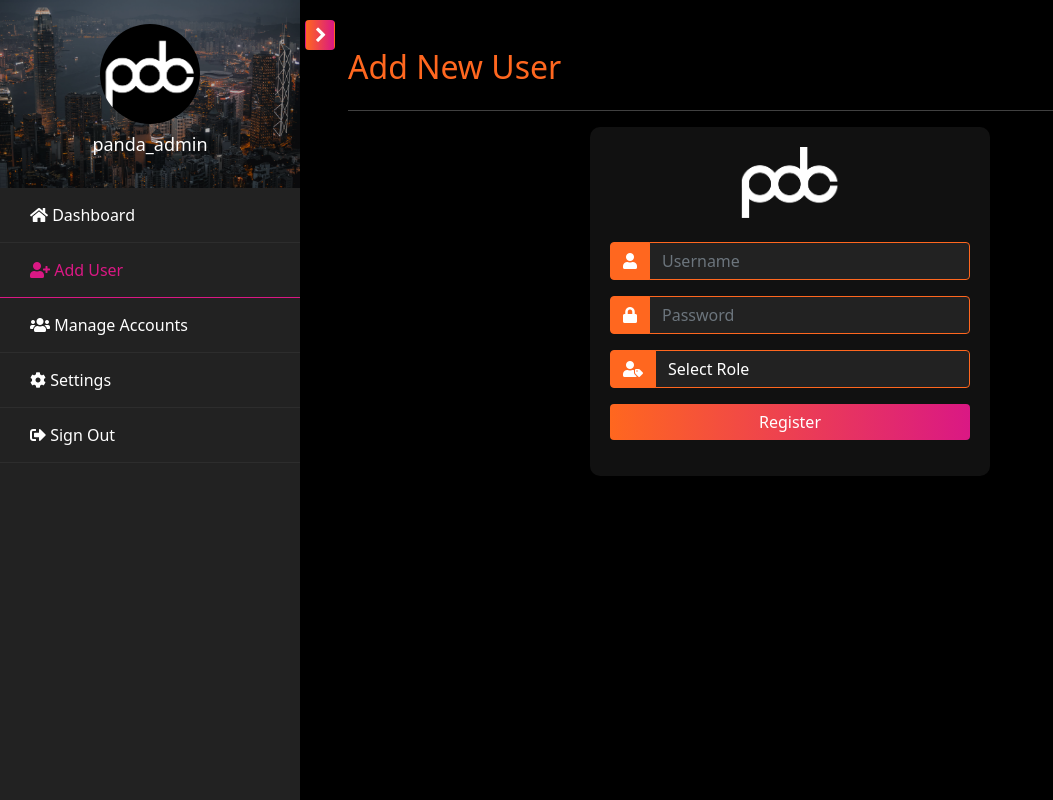
After one commit to DrwSiruma/PDC-Web-Project, a PHP site: template pages/admin/admin.register.php in a window 1280 px wide. The commit adds this page. Shown: the whole page, without its empty margins (0-1053 px from the left). Run offline with PHP 8.4, Linux system fonts and the light colour scheme; the template is opened without the code that fills it, so the values that code supplies are empty; a user stored in the database is signed in.

Commit message:
added pages to admin module

```diff
--- /dev/null
+++ b/assets/css/admin.style.css
@@ -0,0 +1,293 @@
+body {
+    background-color: #000;
+    color: #fff;
+    text-align: left;
+    margin: 0;
+}
+.text-orange {
+    color: #FF671F;
+}
+
+/* .sidebar {
+    background-color: #111;
+    color: #fff;
+    min-height: 100vh;
+    padding: 1rem;
+}
+
+.sidebar .nav-link {
+    color: #fff;
+    margin-bottom: 1rem;
+}
+
+.sidebar .nav-link:hover, .sidebar .nav-link.active {
+    background-color: #FF671F;
+    color: #fff;
+    border-radius: 5px;
+}
+
+.sidebar .nav-link i {
+    margin-right: 0.5rem;
+}
+
+.sidebar-heading {
+    color: #DA1884;
+    text-align: center;
+    margin-bottom: 2rem;
+}
+
+.social-icons {
+    position: absolute;
+    bottom: 2rem;
+    left: 50%;
+    transform: translateX(-50%);
+}
+
+.social-icons a {
+    color: gold;
+    margin: 0 0.5rem;
+    font-size: 1.5rem;
+}
+
+.table-dark {
+    background-color: #222;
+    color: #fff;
+}
+
+.table-dark .highlight {
+    background-color: #444;
+}
+
+.table-dark .badge {
+    font-size: 1rem;
+}
+
+.table-dark .badge-warning {
+    background-color: #FF671F;
+}
+
+.table-dark .badge-success {
+    background-color: #DA1884;
+}
+
+.btn-primary {
+    background: linear-gradient(to right, #FF671F, #DA1884);
+    border: none;
+}
+
+.btn-primary:hover {
+    background: linear-gradient(to right, #DA1884, #FF671F);
+}
+
+.btn-outline-light {
+    border-color: gold;
+    color: gold;
+}
+
+.btn-outline-light:hover {
+    background-color: gold;
+    color: #000;
+} */
+
+.img {
+    background-size: cover;
+    background-repeat: no-repeat;
+    background-position: center center;
+}
+.wrapper {
+    width: 100%;
+}
+#sidebar {
+    min-width: 300px;
+    max-width: 300px;
+    background: #222;
+    color: #fff;
+    -webkit-transition: all 0.3s;
+    -o-transition: all 0.3s;
+    transition: all 0.3s;
+    position: relative;
+}
+#sidebar .h6 {
+    color: #fff;
+}
+#sidebar.active {
+    margin-left: -300px;
+}
+#sidebar.active .custom-menu {
+    margin-right: -50px;
+}
+#sidebar.active .btn.btn-orange:before {
+    content: "\f053";
+    font-family: "FontAwesome";
+    right: 2px !important;
+}
+#sidebar.active .btn.btn-orange:after {
+    display: none;
+}
+#sidebar h1 {
+    margin-bottom: 20px;
+    font-weight: 700;
+    font-size: 20px;
+}
+#sidebar h1 .logo {
+    color: #fff;
+    display: block;
+    padding: 10px 30px;
+    background: #FF671F;
+}
+#sidebar ul.components {
+    padding: 0;
+}
+#sidebar ul li {
+    font-size: 16px;
+}
+#sidebar ul li > ul {
+    margin-left: 10px;
+}
+#sidebar ul li > ul li {
+    font-size: 14px;
+}
+#sidebar ul li a {
+    text-decoration: none;
+    padding: 15px 30px;
+    display: block;
+    color: #fff;
+    border-bottom: 1px solid rgba(255, 255, 255, 0.05);
+}
+#sidebar ul li a span.notif {
+    position: relative;
+}
+#sidebar ul li a span.notif small {
+    position: absolute;
+    top: -3px;
+    bottom: 0;
+    right: -3px;
+    width: 12px;
+    height: 12px;
+    content: '';
+    background: red;
+    border-radius: 50%;
+    font-family: "Poppins", Arial, sans-serif;
+    font-size: 8px;
+}
+#sidebar ul li a:hover {
+    color: #fff;
+    background: #FF671F;
+    border-bottom: 1px solid #FF671F;
+}
+#sidebar ul li.active > a {
+    background: transparent;
+    color: #da1884;
+    border-bottom: 1px solid #DA1884;
+}
+#sidebar ul li.active > a:hover {
+    background: #FF671F;
+    border-bottom: 1px solid #FF671F;
+    color: #fff;
+}
+@media (max-width: 991.98px) {
+    #sidebar {
+        margin-left: -300px;
+    }
+    #sidebar.active {
+        margin-left: 0;
+    }
+    #sidebar .custom-menu {
+        margin-right: -60px !important;
+        top: 10px !important;
+    }
+}
+#sidebar .custom-menu {
+    display: inline-block;
+    position: absolute;
+    top: 20px;
+    right: 0;
+    margin-right: -35px;
+    -webkit-transition: 0.3s;
+    -o-transition: 0.3s;
+    transition: 0.3s;
+}
+@media (prefers-reduced-motion: reduce) {
+    #sidebar .custom-menu {
+        -webkit-transition: none;
+        -o-transition: none;
+        transition: none;
+    }
+}
+#sidebar .custom-menu .btn.btn-orange {
+    background: linear-gradient(to right, #FF671F, #DA1884);
+    border-color: transparent;
+    position: relative;
+    color: #fff;
+    width: 30px;
+    height: 30px;
+}
+#sidebar .custom-menu .btn.btn-orange:after, #sidebar .custom-menu .btn.btn-orange:before {
+    position: absolute;
+    top: 2px;
+    left: 0;
+    right: 0;
+    bottom: 0;
+    font-family: "FontAwesome";
+    color: #fff;
+}
+#sidebar .custom-menu .btn.btn-orange:after {
+    content: "\f054";
+    left: 2px;
+}
+
+.bg-wrap {
+    width: 100%;
+    position: relative;
+    z-index: 0;
+}
+.bg-wrap:after {
+    z-index: -1;
+    position: absolute;
+    top: 0;
+    left: 0;
+    right: 0;
+    bottom: 0;
+    content: '';
+    background: #000;
+    opacity: .3;
+}
+.bg-wrap .user-logo .img {
+    width: 100px;
+    height: 100px;
+    border-radius: 50%;
+    margin: 0 auto;
+    margin-bottom: 10px;
+}
+.bg-wrap .user-logo h3 {
+    color: #fff;
+    font-size: 18px;
+}
+a[data-toggle="collapse"] {
+    position: relative;
+}
+.dropdown-toggle::after {
+    display: block;
+    position: absolute;
+    top: 50%;
+    right: 0;
+    -webkit-transform: translateY(-50%);
+    -ms-transform: translateY(-50%);
+    transform: translateY(-50%);
+}
+@media (max-width: 991.98px) {
+    #sidebarCollapse span {
+        display: none;
+    }
+}
+#content {
+    width: 100%;
+    padding: 0;
+    min-height: 100vh;
+    -webkit-transition: all 0.3s;
+    -o-transition: all 0.3s;
+    transition: all 0.3s;
+}
+.footer p {
+  color: rgba(255, 255, 255, 0.5);
+}
--- a/assets/css/register.style.css
+++ b/assets/css/register.style.css
@@ -1,12 +1,3 @@
-body {
-    background-color: #000;
-    color: #fff;
-    display: flex;
-    justify-content: center;
-    align-items: center;
-    height: 100vh;
-    margin: 0;
-}
 .register-form {
     max-width: 400px;
     width: 100%;
--- /dev/null
+++ b/assets/js/side.nav.js
@@ -0,0 +1,19 @@
+(function($) {
+
+    "use strict";
+
+    var fullHeight = function() {
+
+        $('.js-fullheight').css('height', $(window).height());
+        $(window).resize(function(){
+            $('.js-fullheight').css('height', $(window).height());
+        });
+
+    };
+    fullHeight();
+
+    $('#sidebarCollapse').on('click', function () {
+      $('#sidebar').toggleClass('active');
+    });
+
+})(jQuery);
--- /dev/null
+++ b/pages/admin/admin.footer.php
@@ -0,0 +1,11 @@
+        </div>
+
+    </body>
+    <!-- VENDOR JS -->
+    <script src="../../assets/js/jquery.min.js"></script>
+    <script src="../../assets/vendor/bootstrap/js/bootstrap.bundle.min.js"></script>
+    <script src="../../assets/vendor/bootstrap/js/bootstrap.min.js"></script>
+    <script src="../../assets/vendor/swiper/swiper-bundle.min.js"></script>
+    <!-- MAIN JS -->
+    <script src="../../assets/js/side.nav.js"></script>
+</html>
--- /dev/null
+++ b/pages/admin/admin.header.php
@@ -0,0 +1,69 @@
+<?php
+session_start();
+
+if (!isset($_SESSION['role']) || $_SESSION['role'] !== 'admin') {
+    header("Location: ../index/login.php");
+    exit();
+}
+
+// Get the current script name
+$current_page = basename($_SERVER['PHP_SELF']);
+
+// echo "Welcome, Admin " . $_SESSION['username'];
+?>
+
+<!DOCTYPE html>
+<html lang="en">
+    <head>
+        <meta charset="UTF-8">
+        <meta name="viewport" content="width=device-width, initial-scale=1.0">
+
+        <title>Admin - Panda Development Corp.</title>
+
+        <!-- Favicons -->
+        <link href="../../assets/img/favicon.png" rel="icon">
+        <link href="../../assets/img/favicon.png" rel="apple-touch-icon">
+
+        <!-- VENDOR CSS -->
+        <link href="../../assets/vendor/bootstrap/css/bootstrap.min.css" rel="stylesheet">
+        <link href="../../assets/vendor/bootstrap-icons/bootstrap-icons.css" rel="stylesheet">
+        <link href="../../assets/vendor/fontawesome/css/all.min.css" rel="stylesheet">
+        <link href="../../assets/vendor/swiper/swiper-bundle.min.css" rel="stylesheet">
+        <link rel="stylesheet" href="https://stackpath.bootstrapcdn.com/font-awesome/4.7.0/css/font-awesome.min.css">
+        <!-- MAIN CSS -->
+        <link href="../../assets/css/admin.style.css" rel="stylesheet">
+        <?php echo ($current_page == 'admin.register.php') ? '<link href="../../assets/css/register.style.css" rel="stylesheet">' : ''; ?>
+
+    </head>
+    <body>
+
+        <div class="wrapper d-flex align-items-stretch">
+            <nav id="sidebar">
+                <div class="custom-menu">
+                    <button type="button" id="sidebarCollapse" class="btn btn-orange">
+                    </button>
+                </div>
+                <div class="img bg-wrap text-center py-4" style="background-image: url(../../assets/img/slides/slide-1.jpg);">
+                    <div class="user-logo">
+                        <div class="img" style="background-image: url(../../assets/img/PDC-square.png);"></div>
+                        <h3><?php echo $_SESSION['username']; ?></h3>
+                    </div>
+                </div>
+                <ul class="list-unstyled components mb-5">
+                    <li class="<?php echo ($current_page == 'admin.dashboard.php') ? 'active' : ''; ?>">
+                        <a href="admin.dashboard.php"><span class="fas fa-home mr-3"></span>&nbsp;Dashboard</a>
+                    </li>
+                    <li class="<?php echo ($current_page == 'admin.register.php') ? 'active' : ''; ?>">
+                        <a href="admin.register.php"><span class="fas fa-user-plus mr-3"></span>&nbsp;Add User</a>
+                    </li>
+                    <li class="<?php echo ($current_page == 'admin.accounts.php') ? 'active' : ''; ?>">
+                        <a href="#"><span class="fas fa-users mr-3"></span>&nbsp;Manage Accounts</a>
+                    </li>
+                    <li class="<?php echo ($current_page == 'admin.settings.php') ? 'active' : ''; ?>">
+                        <a href="#"><span class="fas fa-cog mr-3"></span>&nbsp;Settings</a>
+                    </li>
+                    <li>
+                        <a href="../../includes/logout.php"><span class="fas fa-sign-out-alt mr-3"></span>&nbsp;Sign Out</a>
+                    </li>
+                </ul>
+            </nav>
--- /dev/null
+++ b/pages/admin/admin.register.php
@@ -0,0 +1,36 @@
+<?php include('admin.header.php'); ?>
+            <div id="content" class="p-4 p-md-5 pt-5">
+                <h2 class="mb-4 text-orange">Add New User</h2>
+                <hr />
+
+                <div class="d-flex justify-content-center align-contents-center">
+                    <div class="register-form">
+                        <div class="logo text-center mb-4">
+                            <img src="../../assets/img/PDC-white.png" alt="Logo">
+                        </div>
+                        <?php if (!empty($error)) : ?>
+                            <div class="alert alert-danger"><?php echo $error; ?></div>
+                        <?php endif; ?>
+                        <form action="process-register.php" method="post">
+                            <div class="mb-3 input-group">
+                                <span class="input-group-text"><i class="fas fa-user"></i></span>
+                                <input type="text" class="form-control" name="username" placeholder="Username" required>
+                            </div>
+                            <div class="mb-3 input-group">
+                                <span class="input-group-text"><i class="fas fa-lock"></i></span>
+                                <input type="password" class="form-control" name="password" placeholder="Password" required>
+                            </div>
+                            <div class="mb-3 input-group">
+                                <span class="input-group-text"><i class="fas fa-user-tag"></i></span>
+                                <select class="form-control" name="role" required>
+                                    <option value="" hidden>Select Role</option>
+                                    <option value="admin">Admin</option>
+                                    <option value="support">Support</option>
+                                </select>
+                            </div>
+                            <button type="submit" class="btn w-100 mb-3 btn-primary btn-block">Register</button>
+                        </form>
+                    </div>
+                </div>
+            </div>
+<?php include('admin.footer.php'); ?>
--- a/pages/index/login.php
+++ b/pages/index/login.php
@@ -63,6 +63,12 @@ unset($_SESSION['error']);
         </form>
     </div>
 
+    <footer>
+        <div class="text-center mt-5 mb-2">
+            © 2024 Copyright: Panda Development Corporation.
+        </div>
+    </footer>
+
     </body>
     <!-- VENDOR JS -->
     <script src="../../assets/vendor/bootstrap/js/bootstrap.bundle.min.js"></script>
```
Also changed, not shown: assets/css/login.style.css (+9 -0 lines), pages/admin/admin.dashboard.php (+35 -11 lines), pages/admin/process-register.php (+4 -4 lines), pages/admin/register.php (deleted, +0 -70 lines), assets/img/PDC-square.png (added).
